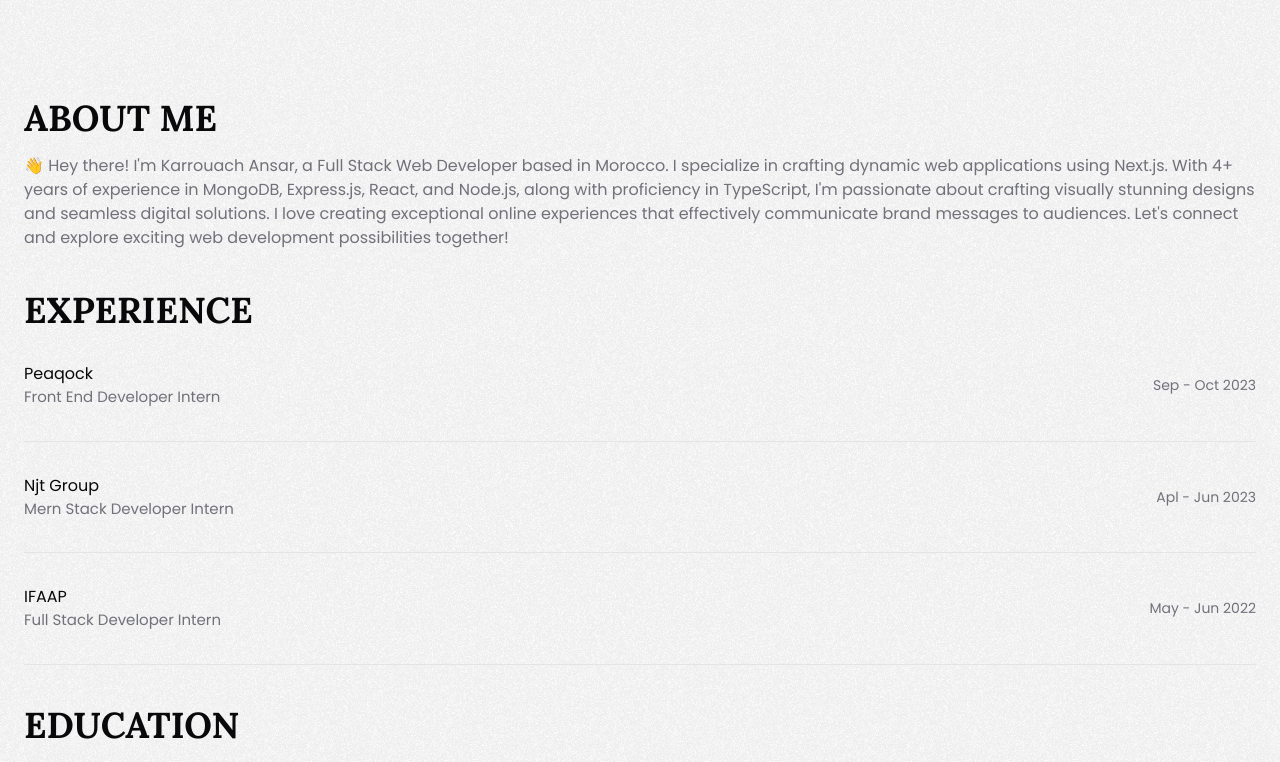
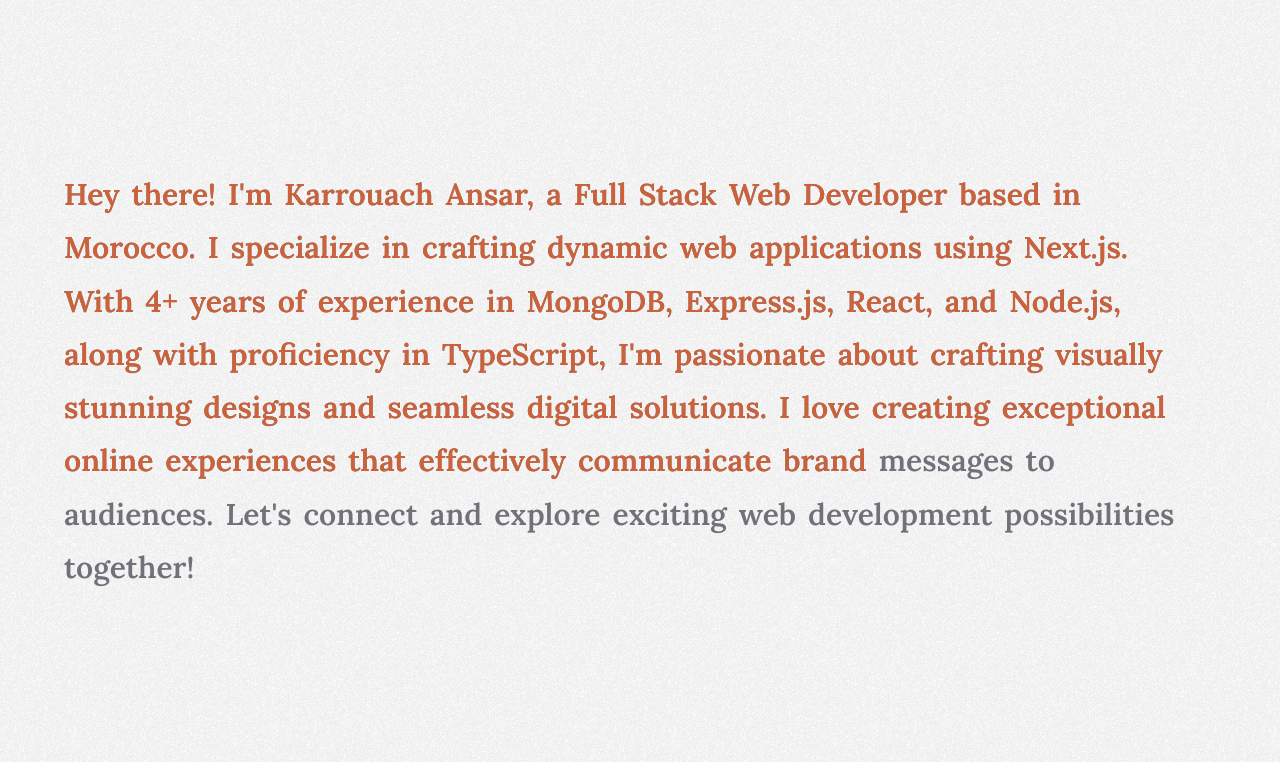
Before and after one commit to NotAnsar/ansar-portfolio, a Next.js app: page / in a window 1280 px wide. Shown: the part 878-1640 px from the top of the page. Built offline with nearby package versions, Linux system fonts and the light colour scheme.

Commit message:
about me changed

```diff
--- a/app/globals.css
+++ b/app/globals.css
@@ -74,3 +74,25 @@
 		@apply bg-background text-foreground;
 	}
 }
+
+/* width */
+::-webkit-scrollbar {
+	width: 10px;
+}
+
+/* Track */
+/* ::-webkit-scrollbar-track {
+	background: #f1f1f1;
+} */
+
+/* Handle */
+::-webkit-scrollbar-thumb {
+	/* background: #4f4f4f; */
+	background: #CC613A;
+	border-radius: 5px;
+}
+
+/* Handle on hover */
+::-webkit-scrollbar-thumb:hover {
+	background: #444;
+}
--- /dev/null
+++ b/components/Introduction.tsx
@@ -0,0 +1,51 @@
+'use client';
+
+import { useScroll, motion, MotionValue, useTransform } from 'framer-motion';
+import { useRef } from 'react';
+
+export default function Introduction({ value }: { value: string }) {
+	const el = useRef<HTMLParagraphElement>(null);
+	const { scrollYProgress } = useScroll({
+		target: el,
+		offset: ['start end', 'start start'],
+	});
+	const words = value.split(' ');
+
+	return (
+		<p
+			className='text-2xl p-4 sm:text-3xl  md:leading-snug font-semibold  md:p-10 font-secondary flex flex-wrap mt-16 mb-48'
+			ref={el}
+		>
+			{words.map((w, i) => {
+				const start = i / words.length;
+				const end = start + 1 / words.length;
+
+				return (
+					<Word key={i} range={[start, end]} progress={scrollYProgress}>
+						{w}
+					</Word>
+				);
+			})}
+		</p>
+	);
+}
+
+export function Word({
+	children,
+	range,
+	progress,
+}: {
+	children: React.ReactNode;
+	range: number[];
+	progress: MotionValue<number>;
+}) {
+	const opacity = useTransform(progress, range, [0, 1]);
+	return (
+		<span className='mr-3 mt-3 relative text-main'>
+			<motion.span style={{ opacity }} className='text-main absolute'>
+				{children}
+			</motion.span>
+			<span className='text-muted-foreground '>{children}</span>
+		</span>
+	);
+}
--- a/components/about.tsx
+++ b/components/about.tsx
@@ -1,3 +1,4 @@
+import Introduction from './Introduction';
 import MarqueeSection from './marquee-section';
 import Wrapper from './wrapper';
 
@@ -7,14 +8,15 @@
 			<MarqueeSection>About Me</MarqueeSection>
 			<Wrapper>
 				<div>
-					<h3 className='font-bold mb-4 uppercase text-4xl mt-10 font-secondary'>
+					{/* <h3 className='font-bold mb-4 uppercase text-4xl mt-10 font-secondary'>
 						About me
 					</h3>
 					<p className=' text-muted-foreground '>
 						{
 							"👋 Hey there! I'm Karrouach Ansar, a Full Stack Web Developer based in Morocco. I specialize in crafting dynamic web applications using Next.js. With 4+ years of experience in MongoDB, Express.js, React, and Node.js, along with proficiency in TypeScript, I'm passionate about crafting visually stunning designs and seamless digital solutions. I love creating exceptional online experiences that effectively communicate brand messages to audiences. Let's connect and explore exciting web development possibilities together!"
 						}
-					</p>
+					</p> */}
+					<Introduction value="Hey there! I'm Karrouach Ansar, a Full Stack Web Developer based in Morocco. I specialize in crafting dynamic web applications using Next.js. With 4+ years of experience in MongoDB, Express.js, React, and Node.js, along with proficiency in TypeScript, I'm passionate about crafting visually stunning designs and seamless digital solutions. I love creating exceptional online experiences that effectively communicate brand messages to audiences. Let's connect and explore exciting web development possibilities together!" />
 				</div>
 				<div>
 					<h3 className='font-bold uppercase text-4xl mt-10 font-secondary'>
--- a/components/header.tsx
+++ b/components/header.tsx
@@ -15,7 +15,7 @@
 				<div className='flex justify-between items-center max-w-screen-xl mx-auto h-[72px] px-6 '>
 					<Link
 						href='/'
-						className='text-4xl font-bold hover:text-main transition-all ease-in duration-300 cursor-pointer'
+						className='text-4xl font-bold hover:text-main transition-all ease-in duration-300 cursor-pointer font-secondary tracking-wider hover:tracking-wide'
 					>
 						Ansar
 					</Link>
--- a/package.json
+++ b/package.json
@@ -16,6 +16,7 @@
     "@types/nodemailer": "^6.4.14",
     "class-variance-authority": "^0.7.0",
     "clsx": "^2.1.0",
+    "framer-motion": "^11.0.28",
     "hamburger-react": "^2.5.0",
     "next": "14.1.4",
     "next-themes": "^0.3.0",
```
Also changed, not shown: 1 other file (tests, documents, lock files or other folders).
